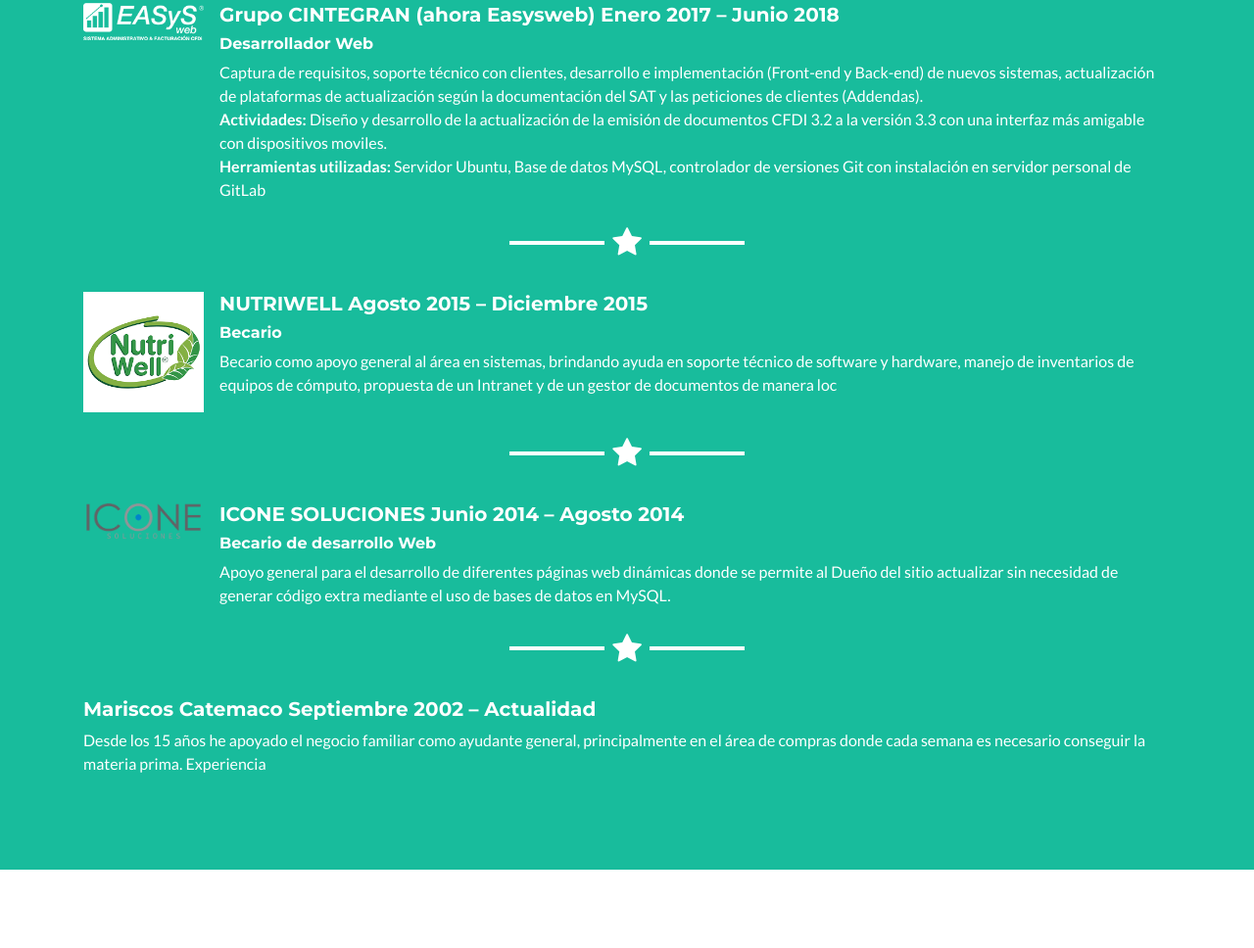
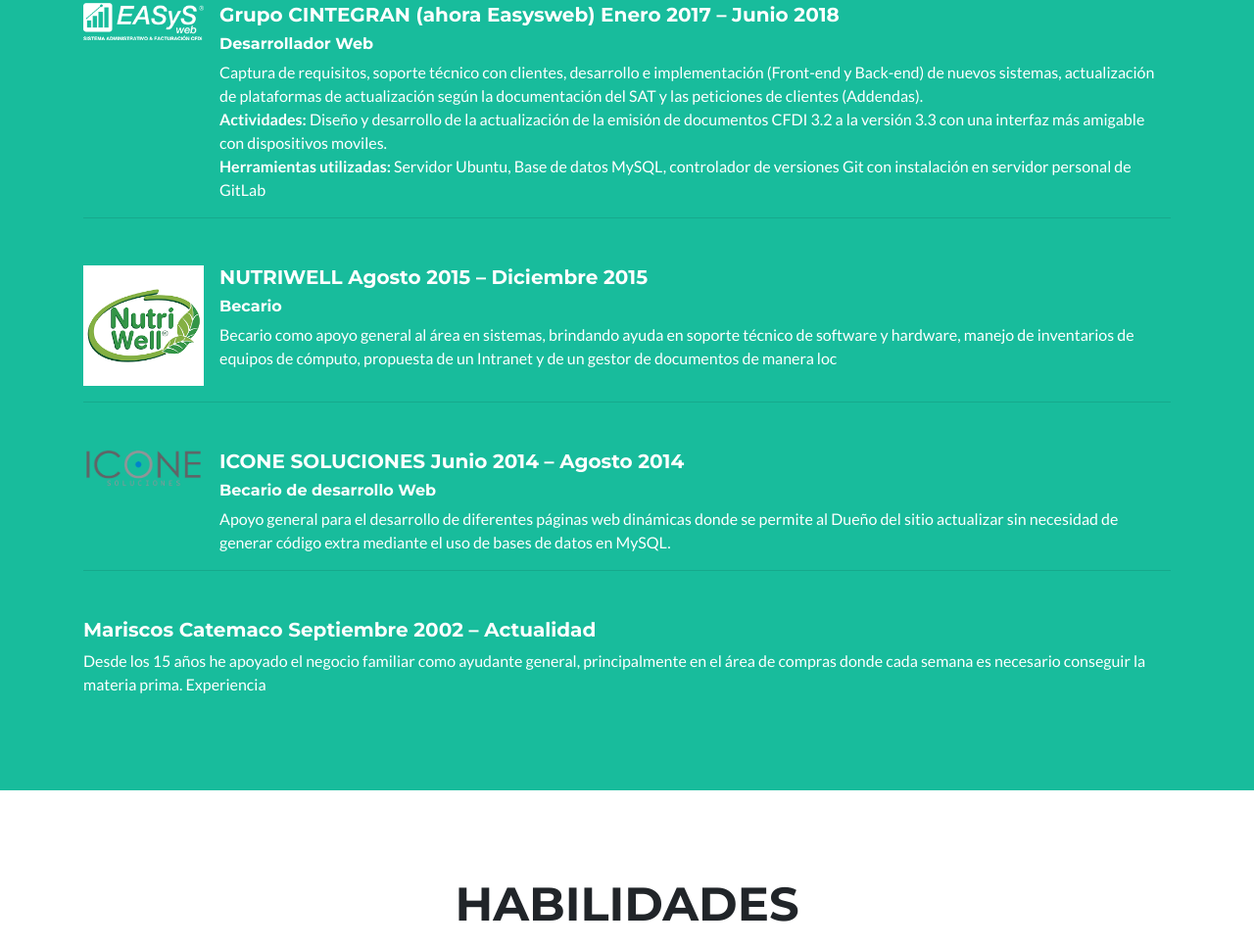
Before and after one commit to arturoZepeda/dinkydau.github.io, a plain HTML site: page index.html in a window 1280 px wide. Shown: the part 1960-2928 px from the top of the page at 98% size. Drawn offline with nearby package versions, Linux system fonts and the light colour scheme.

```diff
--- a/index.html
+++ b/index.html
@@ -123,7 +123,7 @@
                 </br>  <b>Herramientas utilizadas:</b> Servidor Ubuntu, Base de datos MySQL, controlador de versiones Git con instalación en servidor personal de GitLab
             </div>
         </div>
-        <hr class="star-light mb-5">
+        <hr class="mb-5">
         <div class="media">
             <a href="http://www.nutriwell.com.mx/es/">
                 <img src="img/NW.png" class="mr-3" alt="website de NW" width="123">
@@ -134,7 +134,7 @@
                 Becario como apoyo general al área en sistemas, brindando ayuda en soporte técnico de software y hardware, manejo de inventarios de equipos de cómputo, propuesta de un Intranet y de un gestor de documentos de manera loc
             </div>
         </div>
-        <hr class="star-light mb-5">
+        <hr class=" mb-5">
         <div class="media">
             <a href="https://icone-solutions.com/">
                 <img src="img/icone.png" class="mr-3" alt="website de icone" width="123">
@@ -145,7 +145,7 @@
                 Apoyo general para el desarrollo de diferentes páginas web dinámicas donde se permite al Dueño del sitio actualizar sin necesidad de generar código extra mediante el uso de bases de datos en MySQL.
             </div>
         </div>
-        <hr class="star-light mb-5">
+        <hr class=" mb-5">
         <div class="media">
             <div class="media-body">
                 <h5 class="mt-0">Mariscos Catemaco Septiembre 2002 – Actualidad</h5>
```
